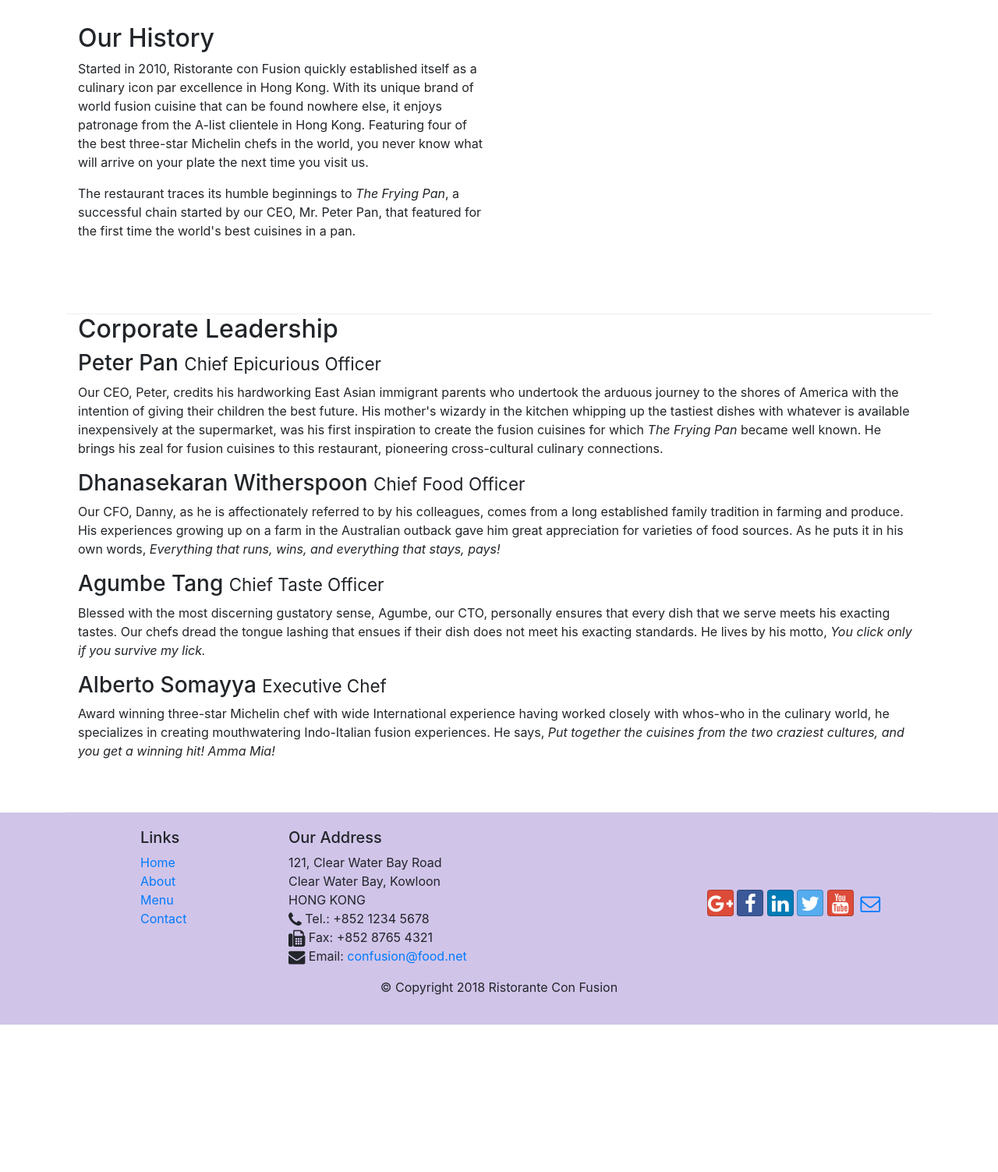
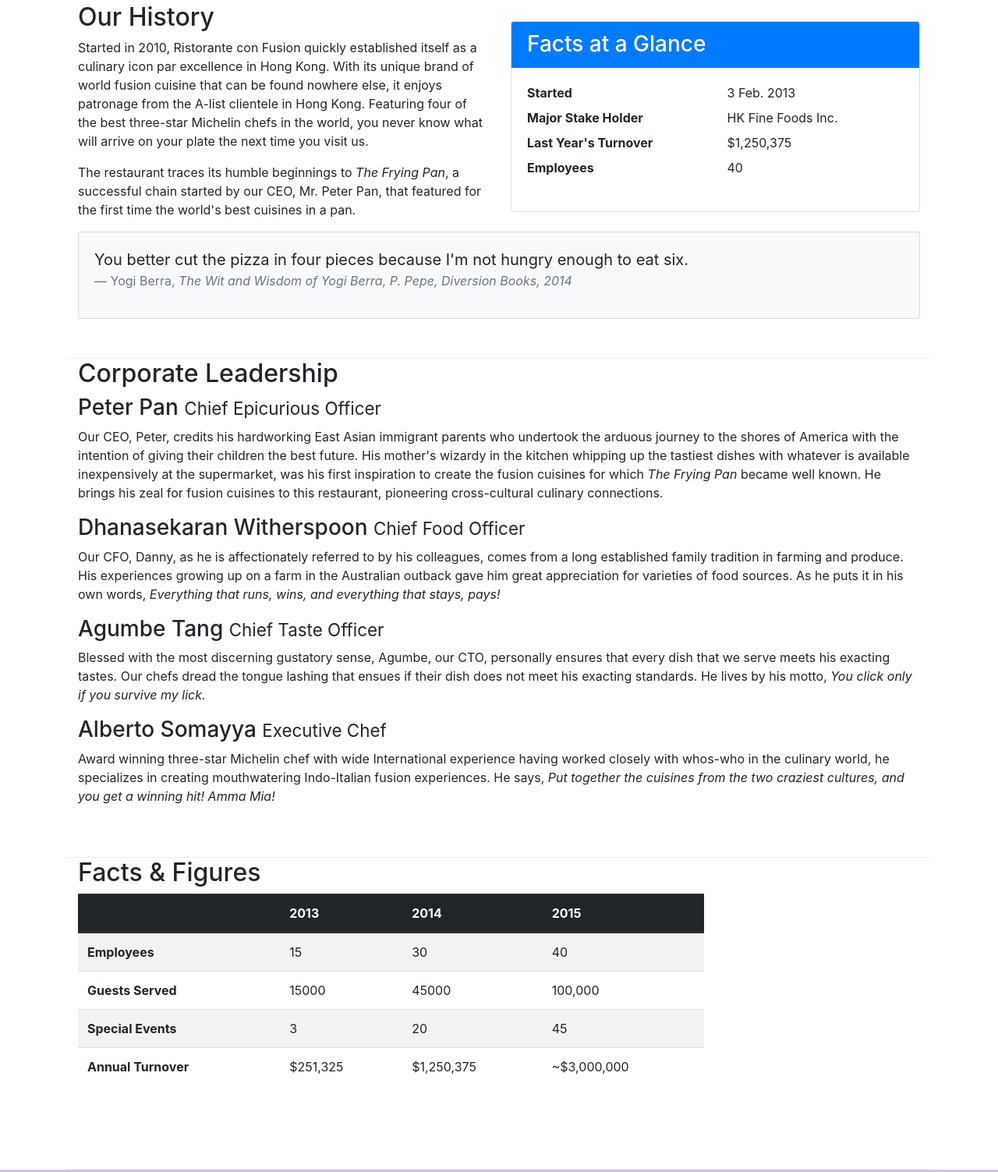
Before and after one commit to NatrixB/conFusion-1st, a website: page aboutus.html in a window 1280 px wide. Shown: the part 462-1965 px from the top of the page at 78% size. Before the commit the page ends 1776 px from the top, so only its background shows below. Drawn offline with nearby package versions, Linux system fonts and the light colour scheme.

Commit message:
Tables and cards

```diff
--- a/aboutus.html
+++ b/aboutus.html
@@ -65,7 +65,34 @@
                 <p>Started in 2010, Ristorante con Fusion quickly established itself as a culinary icon par excellence in Hong Kong. With its unique brand of world fusion cuisine that can be found nowhere else, it enjoys patronage from the A-list clientele in Hong Kong.  Featuring four of the best three-star Michelin chefs in the world, you never know what will arrive on your plate the next time you visit us.</p>
                 <p>The restaurant traces its humble beginnings to <em>The Frying Pan</em>, a successful chain started by our CEO, Mr. Peter Pan, that featured for the first time the world's best cuisines in a pan.</p>
             </div>
-            <div class="col-12 col-sm-6 ">
+            <div class="col-sm">
+                <div class="card">
+                    <h3 class="card-header bg-primary text-white">Facts at a Glance</h3>
+                    <div class="card-body">
+                        <dl class="row">
+                            <dt class="col-6">Started</dt>
+                            <dd class="col-6">3 Feb. 2013</dd>
+                            <dt class="col-6">Major Stake Holder</dt>
+                            <dd class="col-6">HK Fine Foods Inc.</dd>
+                            <dt class="col-6">Last Year's Turnover</dt>
+                            <dd class="col-6">$1,250,375</dd>
+                            <dt class="col-6">Employees</dt>
+                            <dd class="col-6">40</dd>
+                        </dl>
+                    </div>
+                </div>
+            </div>
+            <div class="col-12">
+                <div class="card card-body bg-light">
+                    <blockquote class="blockquote">
+                        <p class="mb-0">You better cut the pizza in four pieces because
+                            I'm not hungry enough to eat six.</p>
+                            <footer class="blockquote-footer">Yogi Berra,
+                                <cite title="Source Title">The Wit and Wisdom of Yogi Berra,
+                                P. Pepe, Diversion Books, 2014</cite>
+                            </footer>
+                    </blockquote>
+                </div>
             </div>
         </div>
 
@@ -82,6 +109,51 @@
                 <h3>Alberto Somayya <small>Executive Chef</small></h3>
                 <p class="d-none d-sm-block">Award winning three-star Michelin chef with wide International experience having worked closely with whos-who in the culinary world, he specializes in creating mouthwatering Indo-Italian fusion experiences. He says, <em>Put together the cuisines from the two craziest cultures, and you get a winning hit! Amma Mia!</em></p>
             </div>
+       </div>
+       <div class="row row-content">
+           <div class="col-12 col-sm-9">
+               <h2>Facts &amp; Figures</h2>
+               <div class="table-responsive">
+                <table class="table table-striped">
+                    <thead class="thead-dark">
+                        <tr>
+                            <th>&nbsp;</th>
+                            <th>2013</th>
+                            <th>2014</th>
+                            <th>2015</th>
+                        </tr>
+                    </thead>
+                    <tbody>
+                        <tr>
+                            <th>Employees</th>
+                            <td>15</td>
+                            <td>30</td>
+                            <td>40</td>
+                        </tr>
+                        <tr>
+                            <th>Guests Served</th>
+                            <td>15000</td>
+                            <td>45000</td>
+                            <td>100,000</td>
+                        </tr>
+                        <tr>
+                            <th>Special Events</th>
+                            <td>3</td>
+                            <td>20</td>
+                            <td>45</td>
+                        </tr>
+                        <tr>
+                            <th>Annual Turnover</th>
+                            <td>$251,325</td>
+                            <td>$1,250,375</td>
+                            <td>~$3,000,000</td>
+                        </tr>
+                    </tbody>
+                </table>
+            </div>
+
+           </div>
+           <div class="col-12 col-sm-3"></div>
        </div>
 
     </div>
```
